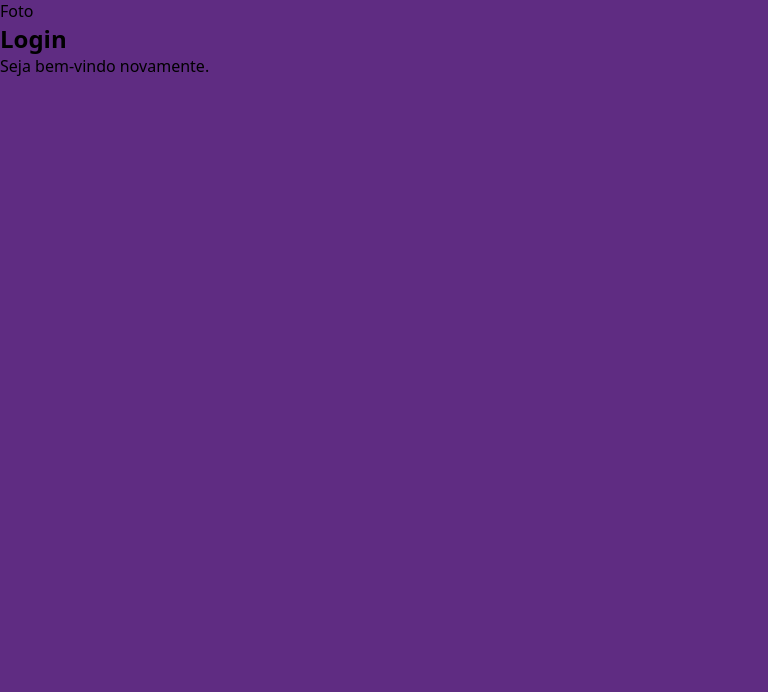
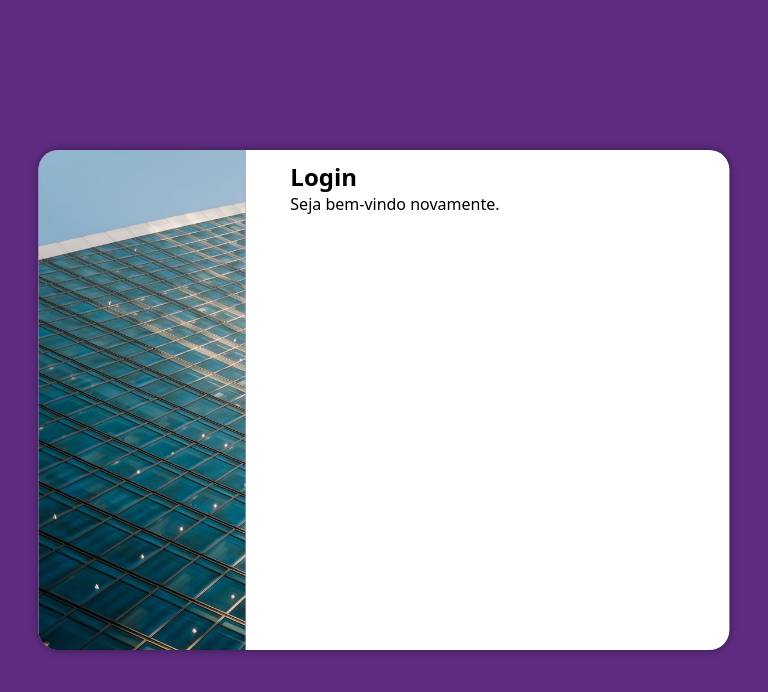
Before and after one commit to rafaelcassiolla/projeto-login, a plain HTML site: page index.html in a window 768 px wide. Drawn offline with Linux system fonts and the light colour scheme.

Commit message:
projeto login media-query

```diff
--- /dev/null
+++ b/estilos/media-query.css
@@ -0,0 +1,18 @@
+@charset "UTF-8";
+
+@media screen and (min-width: 768px) and (max-width: 992px) {
+    section#login {
+        width: 90vw;
+    }
+
+    section#login > div#imagem {
+        float: left;
+        width: 30%;
+        height: 100%;
+    }
+
+    section#login > div#formulario {
+        float: right;
+        width: 65%;
+    }
+}
--- a/estilos/style.css
+++ b/estilos/style.css
@@ -20,3 +20,29 @@
       height: 100vh;
       width: 100vw;
    }
+
+   section#login {
+      position: absolute;
+      top: 50%;
+      left: 50%;
+      transform: translate(-50%, -50%);
+      overflow: hidden;
+
+      background-color: white;
+      height: 500px;
+      width: 250px;
+      border-radius: 20px;
+      box-shadow: 0px 0px 10px rgba(0, 0, 0, 0.452);
+   }
+
+   section#login > div#imagem {
+      display: block;
+      background: #5f2c82 url(../imagens/pexels-lawlesscapture-13737660.jpg) no-repeat;
+      height: 200px;
+      background-size: cover;
+   }
+
+   section#login > div#formulario {
+      padding: 10px;
+      display: block;
+   }
--- a/index.html
+++ b/index.html
@@ -5,12 +5,13 @@
     <meta name="viewport" content="width=device-width, initial-scale=1.0">
     <title>login</title>
     <link rel="stylesheet" href="estilos/style.css">
+    <link rel="stylesheet" href="estilos/media-query.css">
 </head>
 <body>
     <main>
         <section id="login">
             <div id="imagem">
-                Foto
+                <!--Imagem CSS-->
             </div>
             <div id="formulario">
                 <h1>Login</h1>
```
